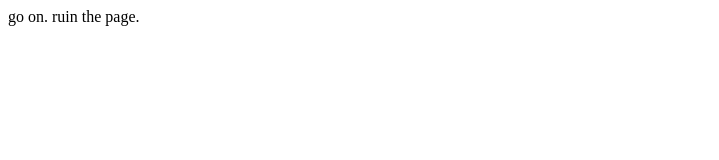
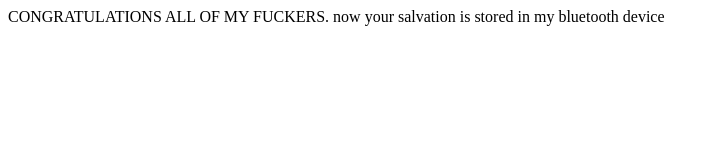
Before and after one commit to Moo5561/birdvirus-bot, a plain HTML site: page birdvirus-cloud/killitwithcommits/kill it wth commits.html in a window 1280 px wide. Shown: the whole page, without its empty margins (0-719 px from the left). Drawn offline with Linux system fonts and the light colour scheme.

Commit message:
Update kill it wth commits.html
   CONGRATULATIONS ALL OF MY FUCKERS. now your salvation is stored in my bluetooth device
   CONGRATULATIONS ALL OF MY FUCKERS. now your salvation is stored in my bluetooth device
   CONGRATULATIONS ALL OF MY FUCKERS. now your salvation is stored in my bluetooth device
   CONGRATULATIONS ALL OF MY FUCKERS. now your salvation is stored in my bluetooth device
   CONGRATULATIONS ALL OF MY FUCKERS. now your salvation is stored in my bluetooth device
   CONGRATULATIONS ALL OF MY FUCKERS. now your salvation is stored in my bluetooth device
   CONGRATULATIONS ALL OF MY FUCKERS. now your salvation is stored in my bluetooth device
   CONGRATULATIONS ALL OF MY FUCKERS. now your salvation is stored in my bluetooth device
   CONGRATULATIONS ALL OF MY FUCKERS. now your salvation is stored in my bluetooth device
   CONGRATULATIONS ALL OF MY FUCKERS. now your salvation is stored in my bluetooth device
   CONGRATULATIONS ALL OF MY FUCKERS. now your salvation is stored in my bluetooth device
   CONGRATULATIONS ALL OF MY FUCKERS. now your salvation is stored in my bluetooth device
   CONGRATULATIONS ALL OF MY FUCKERS. now your salvation is stored in my bluetooth device
   CONGRATULATIONS ALL OF MY FUCKERS. now your salvation is stored in my bluetooth device
   CONGRATULATIONS ALL OF MY FUCKERS. now your salvation is stored in my bluetooth device
   CONGRATULATIONS ALL OF MY FUCKERS. now your salvation is stored in my bluetooth device
   CONGRATULATIONS ALL OF MY FUCKERS. now your salvation is stored in my bluetooth device
   CONGRATULATIONS ALL OF MY FUCKERS. now your salvation is stored in my bluetooth device

```diff
--- a/birdvirus-cloud/killitwithcommits/kill it wth commits.html
+++ b/birdvirus-cloud/killitwithcommits/kill it wth commits.html
@@ -3,5 +3,5 @@
     <title>Ruin It</title>
 </head>
 <body>
-    go on. ruin the page.
+   CONGRATULATIONS ALL OF MY FUCKERS. now your salvation is stored in my bluetooth device
 </body>
```
